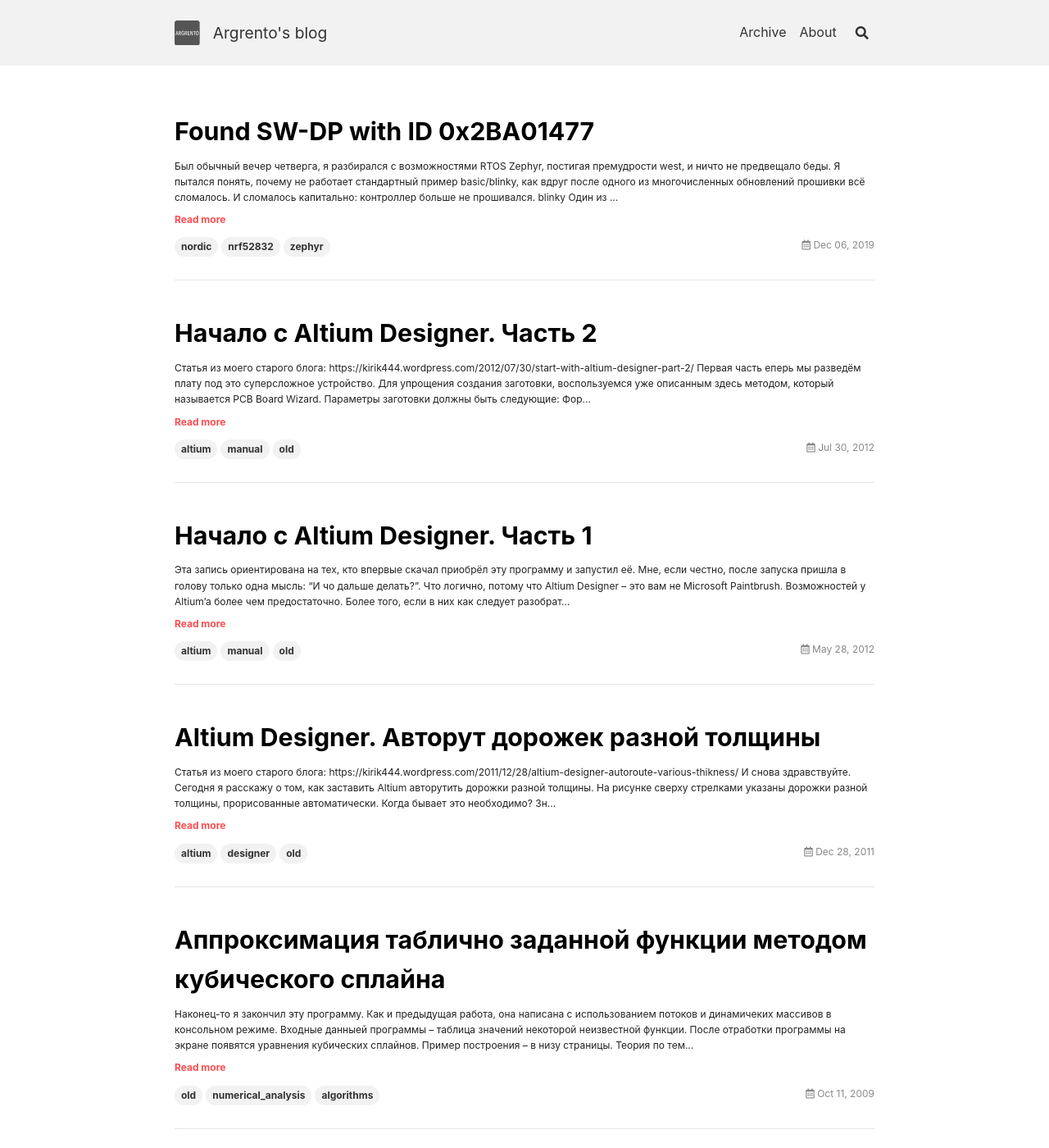
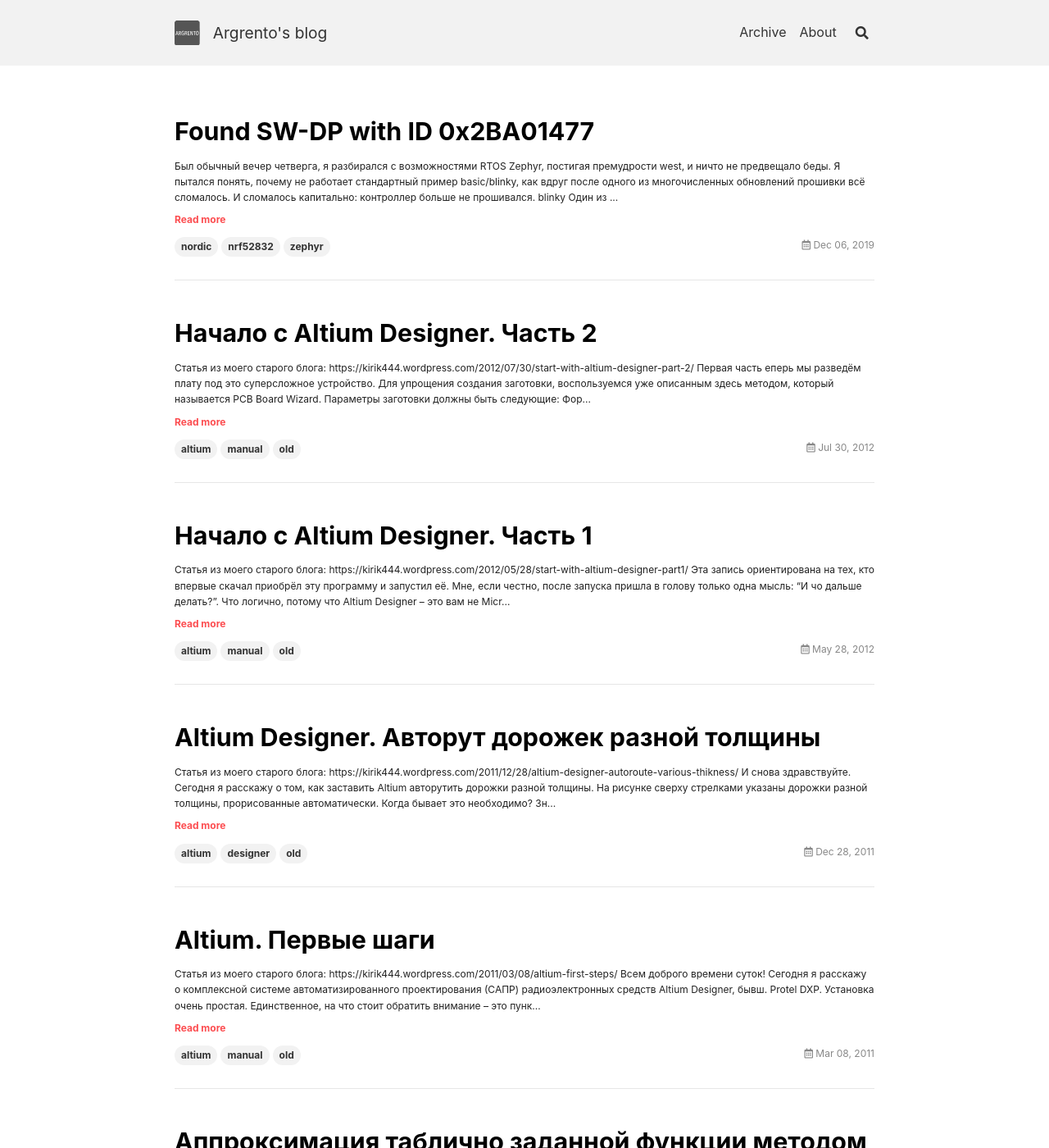
Before and after one commit to argrento/argrento.github.io, a Jekyll site: the page built from index.html, in a window 1280 px wide and 1400 px high. Shown: the whole window at 82% size. Built offline with Jekyll 4.4.1, drawn with Linux system fonts in a browser that asks for light colours; nearby versions of some CDN libraries; the list of posts is cut into pages by our own code.

Commit message:
Altium. Первые шаги

```diff
--- /dev/null
+++ b/_posts/2011-03-08-altium-first-steps.md
@@ -0,0 +1,128 @@
+---
+layout: article
+title: Altium. Первые шаги
+modify_date: 2012-05-28
+tags: altium manual old
+image_path: /assets/images/2011-03-08-altium-first-steps
+---
+
+Статья из моего старого блога: [https://kirik444.wordpress.com/2011/03/08/altium-first-steps/](https://kirik444.wordpress.com/2011/03/08/altium-first-steps/){:.info}
+
+![]({{page.image_path}}/00-logo.jpg){:.rounded}
+
+Всем доброго времени суток! Сегодня я расскажу о комплексной системе автоматизированного проектирования (САПР) радиоэлектронных средств Altium Designer, бывш. Protel DXP. Установка очень простая. Единственное, на что стоит обратить внимание -- это пункт "Install board-level libraries". Это установит обширные библиотеки компонентов.
+
+После ~~взлома~~ регистрации программы можно приступить к созданию первого проекта.
+
+Запустив Альтиум, обратим внимание на панельку слева, которая напоминает панельку в Windows. В этой панельке нам нужен последний пункт **PCB Board Wisard** -- запуск мастера создания печатной платы.
+
+<figure>
+  <img src="{{page.image_path}}/01-pcb-board-wisard.png" alt="Рис.1. PCB Board Wisard"/>
+  <figcaption>Рис.1. PCB Board Wisard</figcaption>
+</figure>
+
+Кликнув на нём, можно смело нажимать "Next" в появившемся окне. Второе окно позволяет выбрать необходимую единицу измерения -- милы или миллиметры. Мил (mil) -- 1/1000 дюйма. Полезно помнить следующее соотношение между милами и миллиметрами:
+
+~~~
+40 mil = 1 mm
+~~~
+
+<figure>
+  <img src="{{page.image_path}}/02-units.png" alt="Рис. 2. Единица измерения"/>
+  <figcaption>Рис. 2. Единица измерения</figcaption>
+</figure>
+
+В этом окне выбираем привычную метрическую систему мер -- "**Metric**" и нажимаем "**Next**".
+
+В третьем окне можно выбрать один из стандартных размеров платы.
+
+<figure>
+  <img src="{{page.image_path}}/03-board-size.png" alt="Рис. 3. Выбор стандартного формата"/>
+  <figcaption>Рис. 3. Выбор стандартного формата</figcaption>
+</figure>
+
+Список форматов очень разнообразен: можно сразу выбрать модель платы с разъемом для PCI или PCMCIA. Оставим здесь `[custom]` -- выберем размеры на следующем шаге. Жмём "**Next**".
+
+Окно 4. Сдесь мы настраиваем отображение формата.
+
+<figure>
+  <img src="{{page.image_path}}/04-board-details.png" alt="Рис. 4. Настройка листа"/>
+  <figcaption>Рис. 4. Настройка листа</figcaption>
+</figure>
+
+В левой половине окна (Outline Shape) можно выбрать форму -- прямоугольная (Rectangular), круглая (Circular), или произвольная овальная (Custom). Ниже -- "Board Size". Это, как не сложно догадаться, есть размеры.
+
+Справа настраивается рамка, размерные линии и тд.
+
+Из выпадающего списка Dimension Layer выбирается слой для размещения на нём размерных линий (Mechanical Layer 1).
+
+* Boundary Track Width -- толщина линий, которые очерчивают контур будущей платы.
+* Dimension Line Width --  толщина отображения размерных линий.
+* Keep  Out Distance From Board Edge -- расстояние от края листа до края платы.
+* Title Block and Scale --  наличие на листе штампа с названием и масштабом.
+* Legend String -- наличие описания платы.
+* Dimension Lines -- отображение размерных линий.
+* Corner Cutoff -- обрезка углов.
+* Inner Cutoff -- создание прямоугольных отверстий.
+
+Нажимаем "Next". Окна 5 и 6, которые я дальше опишу, появятся только если вы активировали пункты "Corner Cutoff" и "Inner Cutoff".
+
+Окно 5. Ввод размеров для обрезки углов платы.
+
+<figure>
+  <img src="{{page.image_path}}/05-board-cuts.png" alt="Рис. 5. Обрезка углов"/>
+  <figcaption>Рис. 5. Обрезка углов</figcaption>
+</figure>
+
+В этом окне можно определить размеры обрезов углов. Здесь ничего сложного нет -- щелкаете на числе, появляется поле ввода, туда вводится соответствующий размер в миллиметрах и всё. (Замечание: окно появится при включении пункта "**Corner Cutoff**")
+
+После завершения ввода мы переходим на следующее окно -- окно размеров выреза.
+
+<figure>
+  <img src="{{page.image_path}}/06-board-inner-cuts.png" alt="Рис. 6. Создание отверстия"/>
+  <figcaption>Рис. 6. Создание отверстия</figcaption>
+</figure>
+
+В полях слева указываются координаты левого нижнего угла, а справа -- ширина и высота прямоугольного выреза. (Замечание: окно появится при включении пункта "**Inner Cutoff**").
+
+Жмём "**Next**".
+
+В окне №7 выбираем количество сигнальных и экранных слоев платы. Altium может создавать платы, у которых есть минимум 2 слоя. Эти значения и стоят по умолчанию.
+
+<figure>
+  <img src="{{page.image_path}}/07-board-layers.png" alt="Рис. 7. Выбор количества слоёв"/>
+  <figcaption>Рис. 7. Выбор количества слоёв</figcaption>
+</figure>
+
+Окно №8 позволяет выбрать формат отверстий в плате. Отверстия могуть быть либо сквозными, либо глухими.
+
+<figure>
+  <img src="{{page.image_path}}/08-via-style.png" alt="Рис. 8. Вид отверстий"/>
+  <figcaption>Рис. 8. Вид отверстий</figcaption>
+</figure>
+
+Если вы собираетесь изготавливать плату в домашних условиях, то вам подойдет только первый пункт -- "**Thruhole Vias only**" -- только сквозные отверстия. Next.
+
+Окно 9. Здесь предлагается выбрать тип компонентов на плате -- для поверхностного монтажа (Surface-mount components) или для дырочного (Through-hole components).
+
+<figure>
+  <img src="{{page.image_path}}/09-components.png" alt="Рис. 9. Тип компонентов"/>
+  <figcaption>Рис. 9. Тип компонентов</figcaption>
+</figure>
+
+Если ваш выбор пал на поверхностный монтаж, то укажем, что компоненты должны быть только с одной стороны платы путём простановки точки напротив "No". Если же вы хотите использовать дырочный монтаж, то необходимо указать, сколько дорожек может проходить между двумя отверстиями (т.е. через 2.54 мм) -- 1, 2 или 3. Next.
+
+10 окно -- последнее. В нём указываются размеры дорожек, отверстии и промежутков между соседними дорожками.
+
+<figure>
+  <img src="{{page.image_path}}/10-sizes.png" alt="Рис. 10. Выбор размеров"/>
+  <figcaption>Рис. 10. Выбор размеров</figcaption>
+</figure>
+
+* Minimum Track Size -- минимальная ширина дорожки. Советую не делать её слишком уж тонкой -- в домашних условиях велика вероятность брака.
+
+* Minimum Via Width и Minimum Via HoleSize -- минимальный диаметр контактной площадки и отверстия. Если они будут слишком маленькие, могут не влезть компоненты в DIP-корпусах и всякие резисторы-конденасторы.
+
+* Minimum Clearance --  минимальное расстояние между соседними проводниками. Опять же, если будет слишком маленькое -- можно легко задолбаться или при ЛУТе или при пайке.
+
+На этом всё.
--- a/_posts/2012-05-28-start-with-altium-designer-part1.md
+++ b/_posts/2012-05-28-start-with-altium-designer-part1.md
@@ -5,6 +5,8 @@ modify_date: 2012-05-28
 tags: altium manual old
 image_path: /assets/images/2012-05-28-start-with-altium-designer-part1
 ---
+
+Статья из моего старого блога: [https://kirik444.wordpress.com/2012/05/28/start-with-altium-designer-part1/](https://kirik444.wordpress.com/2012/05/28/start-with-altium-designer-part1/){:.info}
 
 ![]({{page.image_path}}/00-logo.jpg){:.rounded}
 
```
Also changed, not shown: assets/images/2011-03-08-altium-first-steps/00-logo.jpg (added), assets/images/2011-03-08-altium-first-steps/01-pcb-board-wisard.png (added), assets/images/2011-03-08-altium-first-steps/02-units.png (added), assets/images/2011-03-08-altium-first-steps/03-board-size.png (added), assets/images/2011-03-08-altium-first-steps/04-board-details.png (added), assets/images/2011-03-08-altium-first-steps/05-board-cuts.png (added), assets/images/2011-03-08-altium-first-steps/06-board-inner-cuts.png (added), assets/images/2011-03-08-altium-first-steps/07-board-layers.png (added), assets/images/2011-03-08-altium-first-steps/08-via-style.png (added), assets/images/2011-03-08-altium-first-steps/09-components.png (added), assets/images/2011-03-08-altium-first-steps/10-sizes.png (added).
